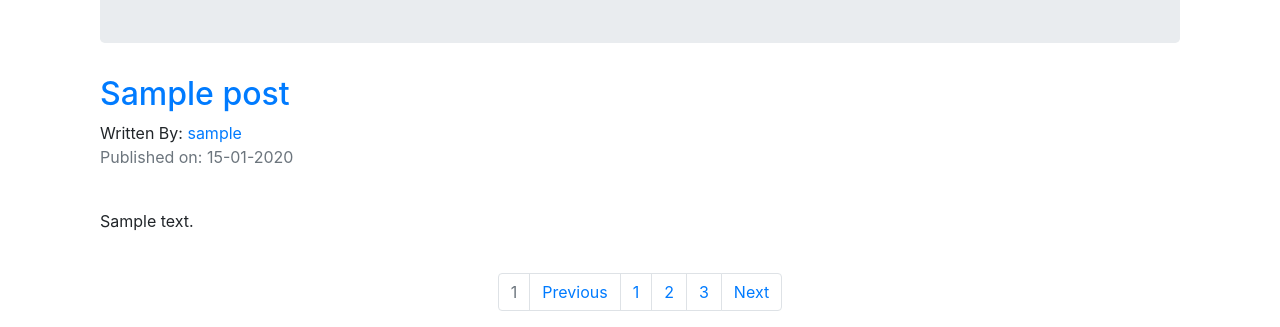
After one commit to m-pradoginez/flask_blog_project, a Python web app: template company_blog/templates/user_blog_posts.html in a window 1280 px wide. The commit adds this page. Shown: the part 481-808 px from the top of the page. Run offline with Jinja, Linux system fonts and the light colour scheme; the template is opened without the code that fills it: most values are stand-ins (such as "Sample title", 1, 10 or a date in 2020); some libraries are stand-ins or nearby versions.

```diff
--- a/company_blog/__init__.py
+++ b/company_blog/__init__.py
@@ -5,6 +5,8 @@ from flask_migrate import Migrate
 from flask_login import LoginManager
 
 app = Flask(__name__)
+
+app.config['SECRET_KEY'] = 'mysecret'
 
 ####################################
 ######## DATABASE SET UP ###########
--- a/company_blog/templates/base.html
+++ b/company_blog/templates/base.html
@@ -19,21 +19,24 @@
         <li class="nav-link">
             <a href="{{url_for('core.info')}}">About</a>
         </li>
+        {% if current_user.is_authenticated %}
         <li class="nav-link">
-            <a href="#">Log Out</a>
+            <a href="{{url_for('users.logout')}}">Log Out</a>
         </li>
         <li class="nav-link">
-            <a href="#">Account</a>
+            <a href="{{url_for('users.account')}}">Account</a>
         </li>
         <li class="nav-link">
             <a href="#">Create Post</a>
         </li>
+        {% else %}
         <li class="nav-link">
-            <a href="#">Login</a>
+            <a href="{{url_for('users.login')}}">Login</a>
         </li>
         <li class="nav-link">
-            <a href="#">Register</a>
+            <a href="{{url_for('users.register')}}">Register</a>
         </li>
+        {% endif %}
     </ul>
 <div class="container">
     {% block content%}
--- a/company_blog/templates/register.html
+++ b/company_blog/templates/register.html
@@ -6,5 +6,6 @@
         {{form.username.label}}{{form.username}}<br>
         {{form.password.label}}{{form.password}}<br>
         {{form.pass_confirm.label}}{{form.pass_confirm}}<br>
+        {{form.submit}}
     </form>
 {% endblock %}
--- /dev/null
+++ b/company_blog/templates/user_blog_posts.html
@@ -0,0 +1,41 @@
+{% extends "base.html" %}
+{% block content %}
+    <div class="container">
+        <div class="jumbotron">
+            <div align="center">
+                <h1>Welcome to the page for {{user.username}}</h1>
+                <img src="{{url_for('static', filename='profile_pics/'+user.profile_image)}}">
+            </div>
+        </div>
+
+{% for post in blog_post.items %}
+    <h2><a href="{{url_for('blog_posts.blog_post', blog_post_id=post.id)}}">{{post.title}}</a></h2>
+    Written By: <a href="{{url_for('users.user_post', username=post.author.username)}}">{{post.author.username}}</a>
+    <p class="text-muted">Published on: {{post.date.strftime("%d-%m-%Y")}}</p>
+    <br>
+    <p>{{post.text}}</p>
+    <br>
+{% endfor %}
+</div>
+
+<nav aria-label="Page navigation example">
+  <ul class="pagination justify-content-center">
+      {% for page_num in blog_posts.iter_pages(left_edge=1, right_edge=1, left_current=1, right_current=2) %}
+        {% if blog_posts.page == page_num %}
+        <li class="page-item disabled">
+            <a class="page-link" href="{{url_for('users.user_posts', username=user.username, page=page_num)}}">{{page_num}}</a>
+        </li>
+        {% else %}
+        <li class="page-item">
+            <a class="page-link" href="{{url_for('users.user_posts', username=user.username, page=page_num)}}">{{page_num}}</a>
+        </li>
+        {% endif %}
+      {% endfor %}
+    <li class="page-item"><a class="page-link" href="#">Previous</a></li>
+    <li class="page-item"><a class="page-link" href="#">1</a></li>
+    <li class="page-item"><a class="page-link" href="#">2</a></li>
+    <li class="page-item"><a class="page-link" href="#">3</a></li>
+    <li class="page-item"><a class="page-link" href="#">Next</a></li>
+  </ul>
+</nav>
+{% endblock %}
```
Also changed, not shown: company_blog/templates/account.html (added, +33 -0 lines).
